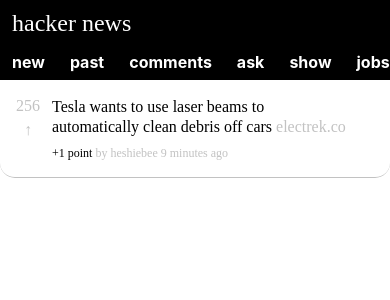
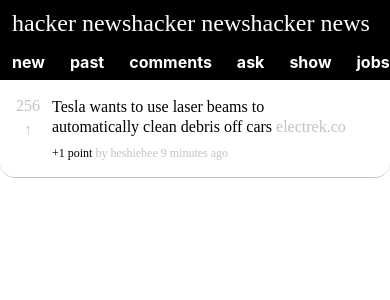
Before and after one commit to JScripteaser/HackerNews, a React Native app: screen / in a window 390 px wide. Shown: the top 300 px of the page. Built offline with nearby package versions, Linux system fonts and the light colour scheme; no server answers.

Commit message:
test master

```diff
--- a/app/components/Header.tsx
+++ b/app/components/Header.tsx
@@ -25,6 +25,8 @@ class Header extends React.Component<Props, State> {
             <View style={headerContainer}>
                 <View style={titleContainer}>
                     <Text style={titleText}>{this.props.title}</Text>
+                    <Text style={titleText}>{this.props.title}</Text>
+                    <Text style={titleText}>{this.props.title}</Text>
                 </View>
                 <View style={menuContainer}>
                     <ScrollView horizontal={true} showsHorizontalScrollIndicator={false}>
```
